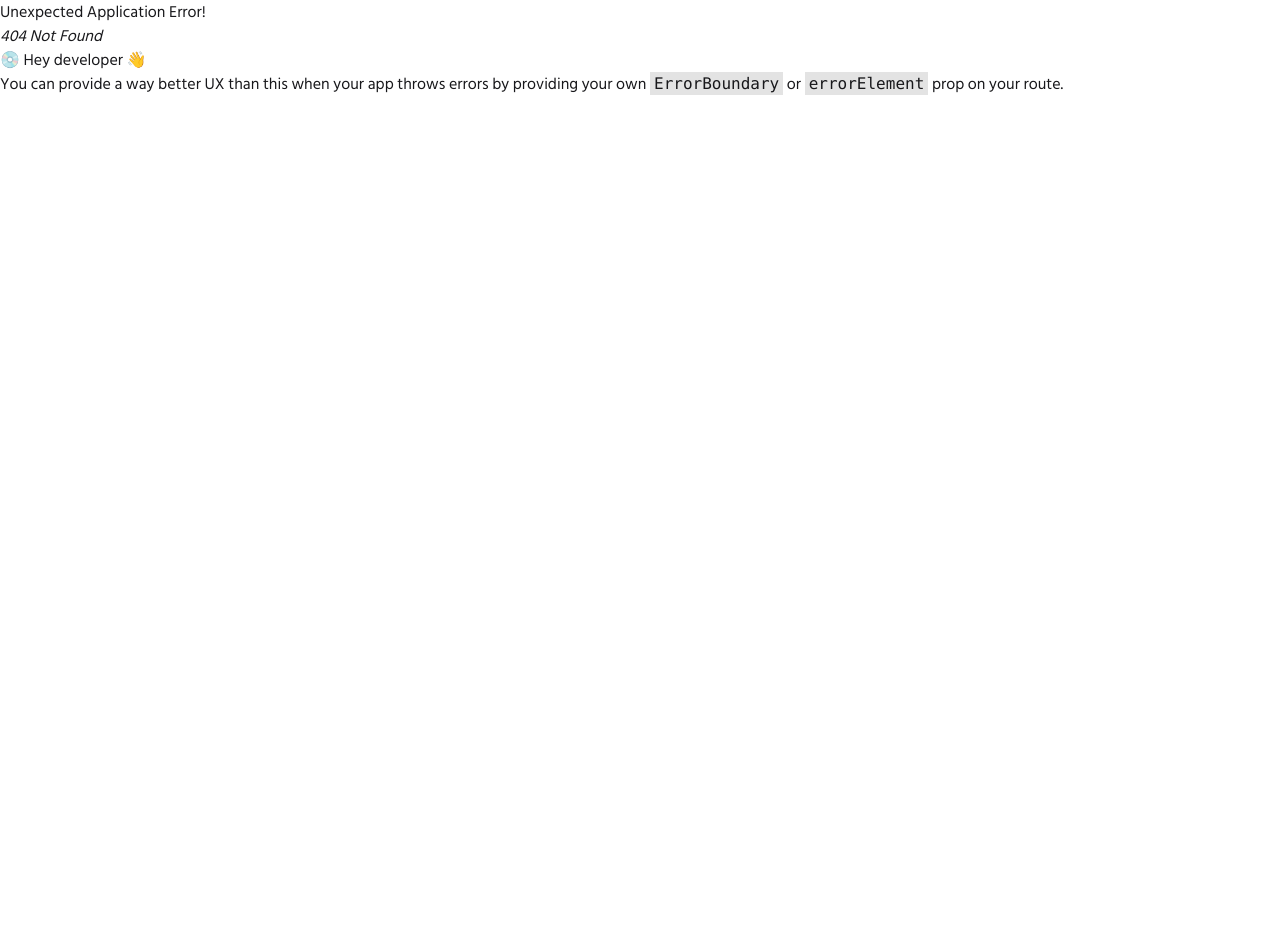
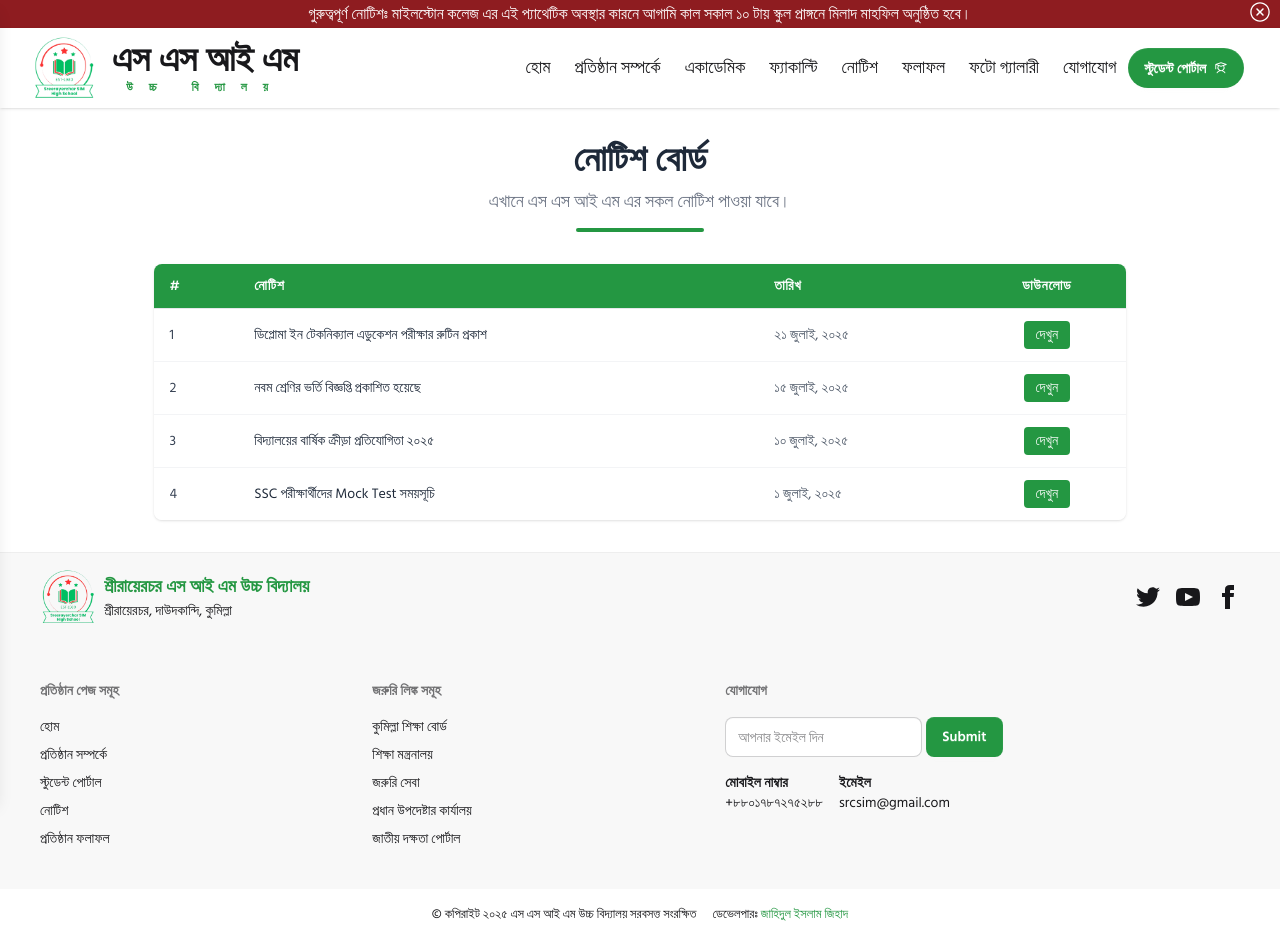
Before and after one commit to jahidul2004/src-sim-school, a React (Vite) app: page /notice in a window 1280 px wide. Before the commit this address had no page. Before the commit the page ends 800 px from the top, so only its background shows below. Built offline with nearby package versions, Linux system fonts and the light colour scheme.

Commit message:
Notice page added.

```diff
--- /dev/null
+++ b/src/pages/notice/Notice.jsx
@@ -0,0 +1,89 @@
+import React from "react";
+import SectionHeader from "../../components/sectionHeader/SectionHeader";
+
+const notices = [
+    {
+        id: 1,
+        title: "ডিপ্লোমা ইন টেকনিক্যাল এডুকেশন পরীক্ষার রুটিন প্রকাশ",
+        date: "২১ জুলাই, ২০২৫",
+        link: "#",
+    },
+    {
+        id: 2,
+        title: "নবম শ্রেণির ভর্তি বিজ্ঞপ্তি প্রকাশিত হয়েছে",
+        date: "১৫ জুলাই, ২০২৫",
+        link: "#",
+    },
+    {
+        id: 3,
+        title: "বিদ্যালয়ের বার্ষিক ক্রীড়া প্রতিযোগিতা ২০২৫",
+        date: "১০ জুলাই, ২০২৫",
+        link: "#",
+    },
+    {
+        id: 4,
+        title: "SSC পরীক্ষার্থীদের Mock Test সময়সূচি",
+        date: "১ জুলাই, ২০২৫",
+        link: "#",
+    },
+];
+
+const Notice = () => {
+    return (
+        <div className="p-4 md:p-8">
+            <div>
+                <SectionHeader
+                    title={"নোটিশ বোর্ড"}
+                    subtitle={"এখানে এস এস আই এম এর সকল নোটিশ পাওয়া যাবে।"}
+                ></SectionHeader>
+            </div>
+            <div className="overflow-x-auto shadow rounded-lg w-[95%] md:w-[80%] mx-auto">
+                <table className="min-w-full divide-y divide-gray-200">
+                    <thead className="bg-[#249742] text-white">
+                        <tr>
+                            <th className="px-4 py-3 text-left text-sm font-semibold uppercase tracking-wider">
+                                #
+                            </th>
+                            <th className="px-4 py-3 text-left text-sm font-semibold uppercase tracking-wider">
+                                নোটিশ
+                            </th>
+                            <th className="px-4 py-3 text-left text-sm font-semibold uppercase tracking-wider">
+                                তারিখ
+                            </th>
+                            <th className="px-4 py-3 text-center text-sm font-semibold uppercase tracking-wider">
+                                ডাউনলোড
+                            </th>
+                        </tr>
+                    </thead>
+                    <tbody className="bg-white divide-y divide-gray-100">
+                        {notices.map((notice, idx) => (
+                            <tr key={notice.id} className="hover:bg-gray-50">
+                                <td className="px-4 py-3 text-sm text-gray-700">
+                                    {idx + 1}
+                                </td>
+                                <td className="px-4 py-3 text-sm text-gray-800">
+                                    {notice.title}
+                                </td>
+                                <td className="px-4 py-3 text-sm text-gray-600">
+                                    {notice.date}
+                                </td>
+                                <td className="px-4 py-3 text-center">
+                                    <a
+                                        href={notice.link}
+                                        className="inline-block bg-[#249742] text-white px-3 py-1 rounded hover:bg-[#249743c9] text-sm"
+                                        target="_blank"
+                                        rel="noopener noreferrer"
+                                    >
+                                        দেখুন
+                                    </a>
+                                </td>
+                            </tr>
+                        ))}
+                    </tbody>
+                </table>
+            </div>
+        </div>
+    );
+};
+
+export default Notice;
```
Also changed, not shown: src/routes/router.jsx (+12 -7 lines).
